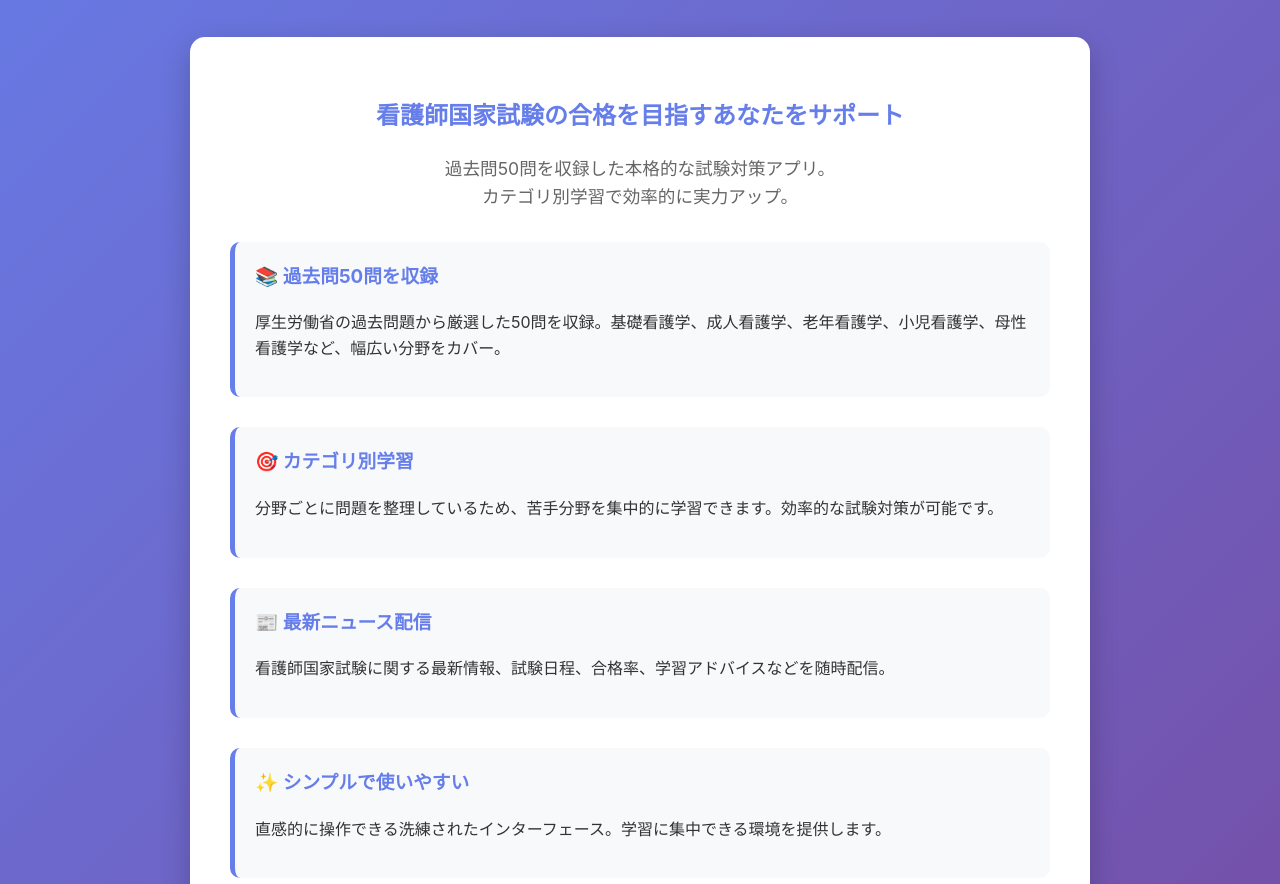
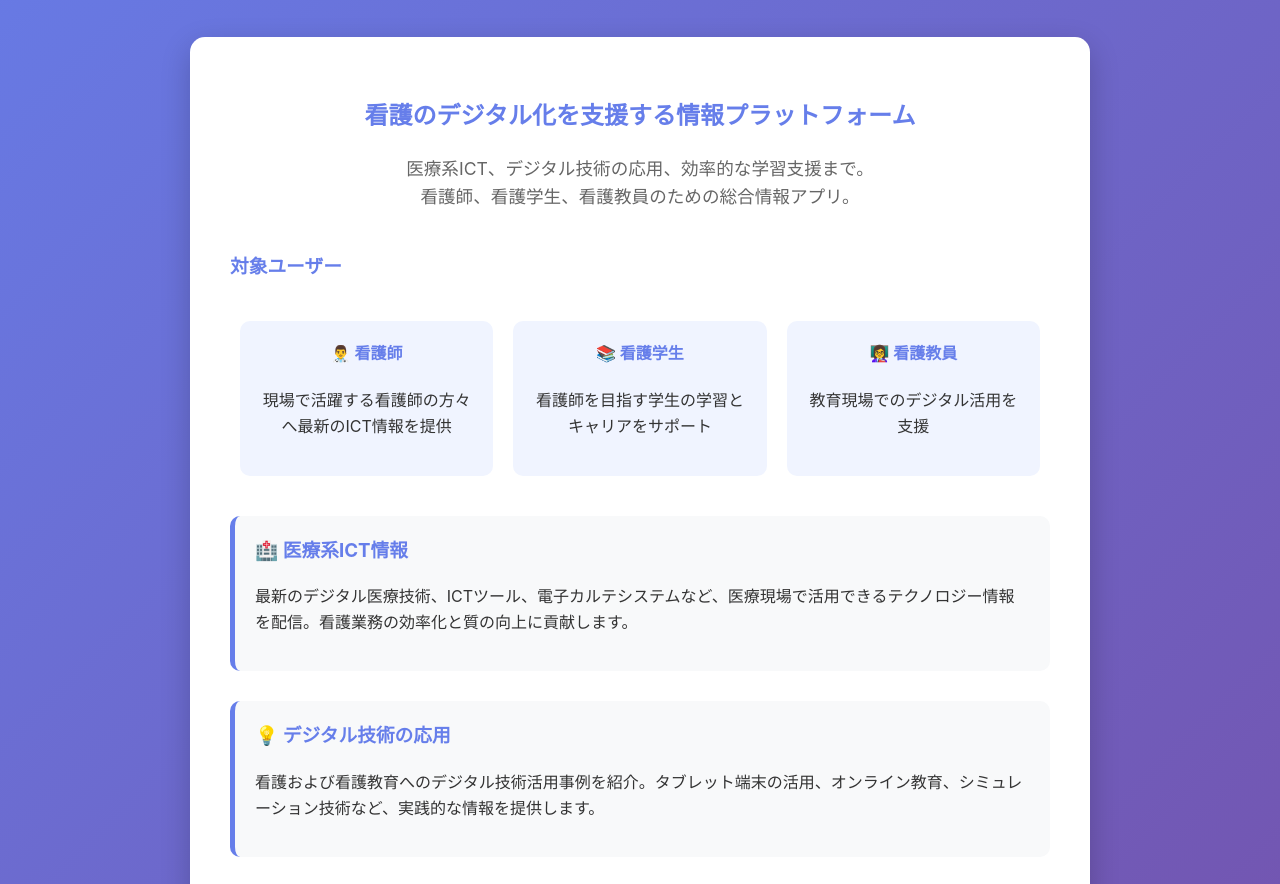
Before and after one commit to TakeshiKoike/kango-dx, a plain HTML site: page index.html in a window 1280 px wide. Shown: the part 283-1167 px from the top of the page. Drawn offline with Linux system fonts and the light colour scheme.

Commit message:
Add files via upload

```diff
--- a/index.html
+++ b/index.html
@@ -3,7 +3,7 @@
 <head>
     <meta charset="UTF-8">
     <meta name="viewport" content="width=device-width, initial-scale=1.0">
-    <title>カンゴ⭐︎デラックス - 看護師国家試験対策アプリ</title>
+    <title>カンゴ⭐︎デラックス - 看護系デジタル情報総合アプリ</title>
     <style>
         body {
             font-family: -apple-system, BlinkMacSystemFont, "Segoe UI", Helvetica, Arial, sans-serif;
@@ -51,9 +51,24 @@
             color: #667eea;
             margin-top: 0;
         }
-        .app-store-badge {
-            display: inline-block;
-            margin: 20px 10px;
+        .target-users {
+            display: flex;
+            justify-content: space-around;
+            flex-wrap: wrap;
+            margin: 30px 0;
+        }
+        .user-card {
+            background-color: #f0f4ff;
+            padding: 20px;
+            border-radius: 10px;
+            margin: 10px;
+            flex: 1;
+            min-width: 200px;
+            text-align: center;
+        }
+        .user-card h4 {
+            color: #667eea;
+            margin-top: 0;
         }
         .links {
             text-align: center;
@@ -85,34 +100,50 @@
     <div class="container">
         <div class="header">
             <h1>カンゴ⭐︎デラックス</h1>
-            <div class="subtitle">看護師国家試験対策アプリ</div>
+            <div class="subtitle">看護系デジタル情報総合アプリ</div>
         </div>
 
         <div class="content">
-            <h2 style="text-align: center; color: #667eea;">看護師国家試験の合格を目指すあなたをサポート</h2>
+            <h2 style="text-align: center; color: #667eea;">看護のデジタル化を支援する情報プラットフォーム</h2>
             <p style="text-align: center; font-size: 1.1em; color: #666;">
-                過去問50問を収録した本格的な試験対策アプリ。<br>
-                カテゴリ別学習で効率的に実力アップ。
+                医療系ICT、デジタル技術の応用、効率的な学習支援まで。<br>
+                看護師、看護学生、看護教員のための総合情報アプリ。
             </p>
 
-            <div class="feature">
-                <h3>📚 過去問50問を収録</h3>
-                <p>厚生労働省の過去問題から厳選した50問を収録。基礎看護学、成人看護学、老年看護学、小児看護学、母性看護学など、幅広い分野をカバー。</p>
+            <h3 style="margin-top: 40px; color: #667eea;">対象ユーザー</h3>
+            <div class="target-users">
+                <div class="user-card">
+                    <h4>👨‍⚕️ 看護師</h4>
+                    <p>現場で活躍する看護師の方々へ最新のICT情報を提供</p>
+                </div>
+                <div class="user-card">
+                    <h4>📚 看護学生</h4>
+                    <p>看護師を目指す学生の学習とキャリアをサポート</p>
+                </div>
+                <div class="user-card">
+                    <h4>👩‍🏫 看護教員</h4>
+                    <p>教育現場でのデジタル活用を支援</p>
+                </div>
             </div>
 
             <div class="feature">
-                <h3>🎯 カテゴリ別学習</h3>
-                <p>分野ごとに問題を整理しているため、苦手分野を集中的に学習できます。効率的な試験対策が可能です。</p>
+                <h3>🏥 医療系ICT情報</h3>
+                <p>最新のデジタル医療技術、ICTツール、電子カルテシステムなど、医療現場で活用できるテクノロジー情報を配信。看護業務の効率化と質の向上に貢献します。</p>
             </div>
 
             <div class="feature">
-                <h3>📰 最新ニュース配信</h3>
-                <p>看護師国家試験に関する最新情報、試験日程、合格率、学習アドバイスなどを随時配信。</p>
+                <h3>💡 デジタル技術の応用</h3>
+                <p>看護および看護教育へのデジタル技術活用事例を紹介。タブレット端末の活用、オンライン教育、シミュレーション技術など、実践的な情報を提供します。</p>
             </div>
 
             <div class="feature">
-                <h3>✨ シンプルで使いやすい</h3>
-                <p>直感的に操作できる洗練されたインターフェース。学習に集中できる環境を提供します。</p>
+                <h3>📱 デジタル活用型学習支援</h3>
+                <p>看護師国家試験対策を含む、デジタルツールを活用した効率的な学習方法を提案。過去問演習、重要ポイントの整理など、スマートな学習をサポートします。</p>
+            </div>
+
+            <div class="feature">
+                <h3>📰 業界ニュース配信</h3>
+                <p>看護業界の最新動向、政策変更、技術革新など、タイムリーな情報をリアルタイムで配信。常に最新の情報をキャッチアップできます。</p>
             </div>
 
             <div class="links">
```
Also changed, not shown: privacy-policy.html (+8 -4 lines), support.html (+27 -19 lines).
